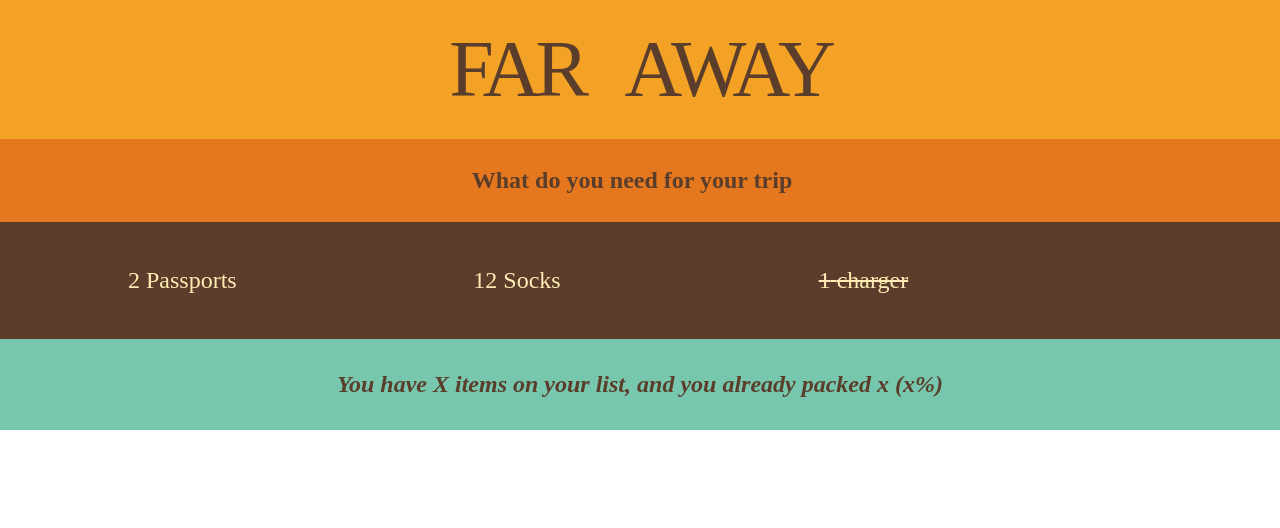
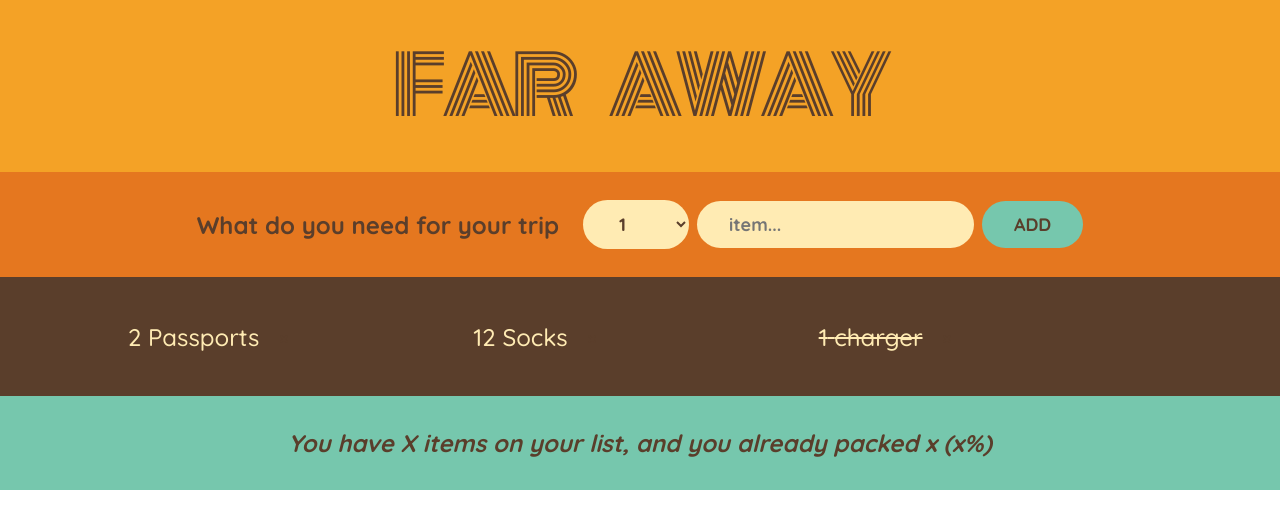
Before and after one commit to Josh-Alhassan/travel-list, a React (Create React App) app: page / in a window 1280 px wide. Shown: the top 528 px of the page. Built offline with nearby package versions, Linux system fonts and the light colour scheme.

Commit message:
build form handle submit

```diff
--- a/src/App.js
+++ b/src/App.js
@@ -20,9 +20,22 @@
 }
 
 function Form() {
+  function handleSubmit(e) {
+    e.preventDefault();
+    console.log(e);
+  }
   return (
-    <div className="add-form">
+    <div className="add-form" onSubmit={handleSubmit}>
       <h3>What do you need for your trip</h3>
+      <select>
+        {Array.from({ length: 20 }, (_, i) => i + 1).map((num) => (
+          <option value={num} key={num}>
+            {num}
+          </option>
+        ))}
+      </select>
+      <input type="text" placeholder="item..." />
+      <button>Add</button>
     </div>
   );
 }
@@ -32,7 +45,7 @@
     <div className="list">
       <ul>
         {initialItems.map((item) => (
-          <Item item={item} />
+          <Item item={item} key={item.id} />
         ))}
       </ul>
     </div>
--- a/src/index.css
+++ b/src/index.css
@@ -1,24 +1,3 @@
-body {
-  margin: 0;
-  font-family: -apple-system, BlinkMacSystemFont, "Segoe UI", "Roboto", "Oxygen",
-    "Ubuntu", "Cantarell", "Fira Sans", "Droid Sans", "Helvetica Neue",
-    sans-serif;
-  -webkit-font-smoothing: antialiased;
-  -moz-osx-font-smoothing: grayscale;
-}
-
-code {
-  font-family: source-code-pro, Menlo, Monaco, Consolas, "Courier New",
-    monospace;
-}
-
-/*
-const initialItems = [
-  { id: 1, description: "Passports", quantity: 2, packed: false },
-  { id: 2, description: "Socks", quantity: 12, packed: false },
-];
-*/
-
 @import url("https://fonts.googleapis.com/css2?family=Monoton&family=Quicksand:wght@500;700&display=swap");
 
 * {
```
